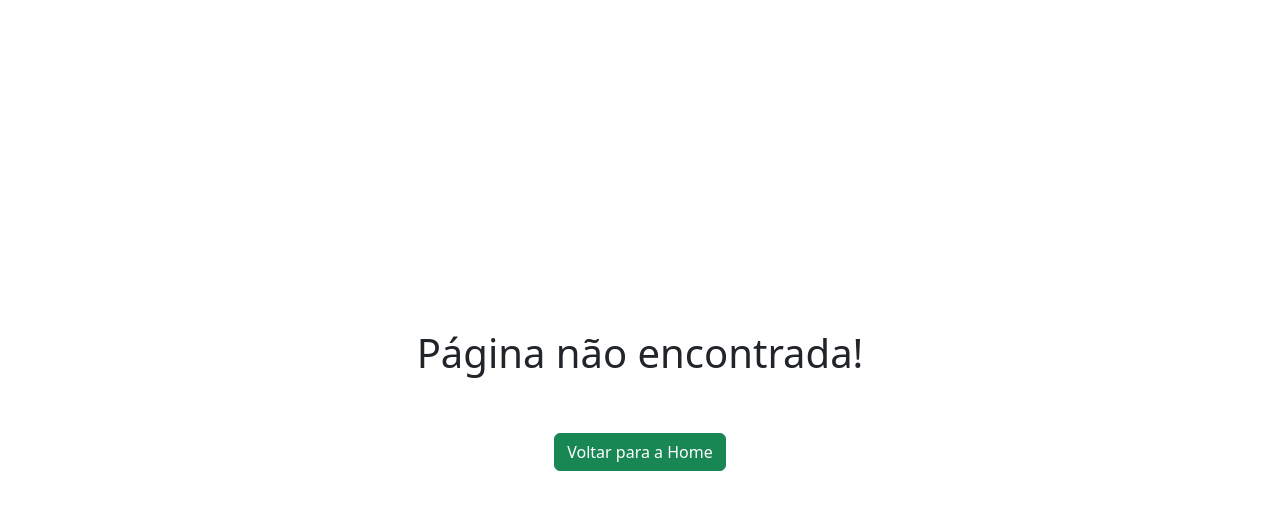
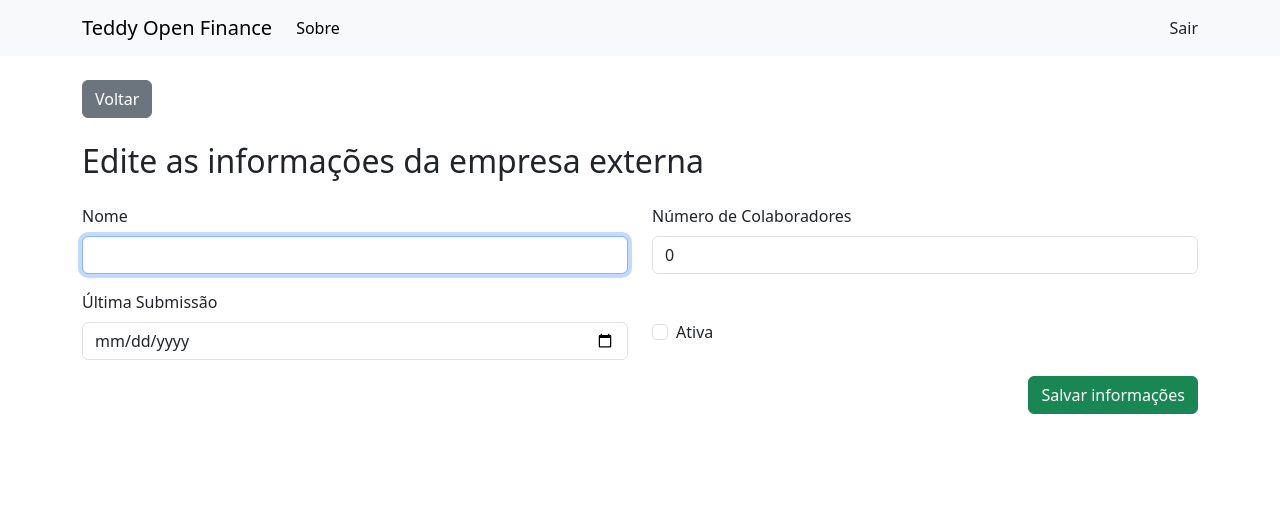
Before and after one commit to zehguilherme/desafio-nexmuv, a React (Vite) app in the folder web/: page /empresa-externa/1 in a window 1280 px wide. Shown: the top 510 px of the page. Built offline with nearby package versions, Linux system fonts and the light colour scheme; no server answers.

Commit message:
Adição da página de edição de uma empresa externa

```diff
--- a/web/src/main.tsx
+++ b/web/src/main.tsx
@@ -7,6 +7,7 @@ import { Login } from "./pages/Login.tsx";
 import { Home } from "./pages/Home.tsx";
 import { PartnerRegister } from "./pages/PartnerRegister.tsx";
 import { ExternalCompanyRegister } from "./pages/ExternalCompanyRegister.tsx";
+import { ExternalCompanyEdit } from "./pages/ExternalCompanyEdit.tsx";
 import { About } from "./pages/About.tsx";
 import { NotFound } from "./pages/NotFound.tsx";
 
@@ -34,6 +35,10 @@ const router = createBrowserRouter([
     element: <ExternalCompanyRegister />,
   },
   {
+    path: "/empresa-externa/:externalCompanyId",
+    element: <ExternalCompanyEdit />,
+  },
+  {
     path: "*",
     element: <NotFound />,
   },
--- /dev/null
+++ b/web/src/pages/ExternalCompanyEdit.tsx
@@ -0,0 +1,231 @@
+import { Button, Col, Container, Form, Row, Stack } from "react-bootstrap";
+import { Link, useNavigate, useParams } from "react-router-dom";
+import * as formik from "formik";
+import * as yup from "yup";
+import { toast } from "react-toastify";
+
+import { Header } from "../components/Header";
+import { ExternalCompanyProps } from "../schemas/ExternalCompanyProps";
+import { useEffect, useState } from "react";
+
+export function ExternalCompanyEdit() {
+  const [externalCompanyInformation, setExternalCompanyInformation] = useState<
+    Omit<ExternalCompanyProps, "id">
+  >({
+    createdAt: "",
+    companyName: "",
+    collaboratorsCount: 0,
+    isActive: false,
+    lastSubmit: "",
+  });
+
+  const navigate = useNavigate();
+
+  const { externalCompanyId } = useParams();
+
+  console.log(externalCompanyId);
+
+  function externalCompanyNotUpdated() {
+    return toast(`Erro ao editar as informações da empresa externa!`, {
+      type: "error",
+    });
+  }
+
+  function externalCompanyUpdatedSuccessfully() {
+    return toast(
+      `As informações da empresa externa foram atualizadas com sucesso!`,
+      {
+        type: "success",
+      }
+    );
+  }
+
+  async function fetchExternalCompany(externalCompanyId: string) {
+    const response = await fetch(
+      `${import.meta.env.VITE_EXTERNAL_COMPANIES_API_URL}/${externalCompanyId}`,
+      {
+        method: "GET",
+        headers: {
+          "Content-Type": "application/json",
+        },
+      }
+    );
+
+    const externalCompany: ExternalCompanyProps = await response.json();
+
+    setExternalCompanyInformation(externalCompany);
+  }
+
+  const { Formik } = formik;
+
+  const ExternalCompanyYupSchema = yup.object().shape({
+    companyName: yup.string().required("O campo é obrigatório!"),
+    collaboratorsCount: yup.number().required("O campo é obrigatório!"),
+    isActive: yup.boolean(),
+    lastSubmit: yup.string().required("O campo é obrigatório!"),
+  });
+
+  useEffect(() => {
+    fetchExternalCompany(
+      externalCompanyId !== undefined ? externalCompanyId : ""
+    );
+  }, []);
+
+  return (
+    <>
+      <Header />
+
+      <Container as={"main"} className="py-4">
+        <Link to={"/"} className="btn btn-secondary mb-4">
+          Voltar
+        </Link>
+
+        <h1 className="h2 mb-4">Edite as informações da empresa externa</h1>
+
+        <Formik
+          initialValues={{
+            companyName: externalCompanyInformation.companyName,
+            collaboratorsCount: externalCompanyInformation.collaboratorsCount,
+            isActive: externalCompanyInformation.isActive,
+            lastSubmit: externalCompanyInformation.lastSubmit,
+          }}
+          validationSchema={ExternalCompanyYupSchema}
+          enableReinitialize={true}
+          onSubmit={async (values, { resetForm }) => {
+            try {
+              const externalCompanyData: Omit<
+                ExternalCompanyProps,
+                "id" | "createdAt"
+              > = {
+                companyName: values.companyName,
+                collaboratorsCount: values.collaboratorsCount,
+                isActive: values.isActive,
+                lastSubmit: values.lastSubmit,
+              };
+
+              const response = await fetch(
+                `${
+                  import.meta.env.VITE_EXTERNAL_COMPANIES_API_URL
+                }/${externalCompanyId}`,
+                {
+                  method: "PUT",
+                  headers: {
+                    "Content-Type": "application/json",
+                  },
+                  body: JSON.stringify(externalCompanyData),
+                }
+              );
+
+              if (!response.ok) {
+                externalCompanyNotUpdated();
+
+                return;
+              }
+
+              externalCompanyUpdatedSuccessfully();
+
+              resetForm();
+
+              navigate("/");
+            } catch {
+              externalCompanyNotUpdated();
+            }
+          }}
+        >
+          {({ handleSubmit, handleChange, values, errors }) => (
+            <Form noValidate onSubmit={handleSubmit}>
+              <Row>
+                <Col md={6}>
+                  <Form.Group className="mb-3" controlId="inputName">
+                    <Form.Label>Nome</Form.Label>
+
+                    <Form.Control
+                      type="text"
+                      name="name"
+                      autoFocus
+                      value={values.companyName}
+                      isInvalid={!!errors.companyName}
+                      onChange={handleChange}
+                    />
+
+                    <Form.Control.Feedback type="invalid">
+                      {errors.companyName}
+                    </Form.Control.Feedback>
+                  </Form.Group>
+                </Col>
+
+                <Col md={6}>
+                  <Form.Group
+                    className="mb-3"
+                    controlId="inputCollaboratorsCount"
+                  >
+                    <Form.Label>Número de Colaboradores</Form.Label>
+
+                    <Form.Control
+                      type="number"
+                      name="collaboratorsCount"
+                      min={0}
+                      value={values.collaboratorsCount}
+                      isInvalid={!!errors.collaboratorsCount}
+                      onChange={handleChange}
+                    />
+
+                    <Form.Control.Feedback type="invalid">
+                      {errors.collaboratorsCount}
+                    </Form.Control.Feedback>
+                  </Form.Group>
+                </Col>
+              </Row>
+
+              <Row className="align-items-center">
+                <Col md={6}>
+                  <Form.Group className="mb-3" controlId="inputLastSubmit">
+                    <Form.Label>Última Submissão</Form.Label>
+
+                    <Form.Control
+                      type="date"
+                      name="lastSubmit"
+                      value={values.lastSubmit}
+                      isInvalid={!!errors.lastSubmit}
+                      onChange={handleChange}
+                    />
+
+                    <Form.Control.Feedback type="invalid">
+                      {errors.lastSubmit}
+                    </Form.Control.Feedback>
+                  </Form.Group>
+                </Col>
+
+                <Col md={6}>
+                  <Form.Group
+                    className="mb-3 mb-md-0"
+                    controlId="inputIsActive"
+                  >
+                    <Form.Check
+                      type="checkbox"
+                      id="checkboxIsActive"
+                      name="checkboxIsActive"
+                      label="Ativa"
+                      isInvalid={!!errors.isActive}
+                      onChange={handleChange}
+                    />
+
+                    <Form.Control.Feedback type="invalid">
+                      {errors.isActive}
+                    </Form.Control.Feedback>
+                  </Form.Group>
+                </Col>
+              </Row>
+
+              <Stack direction="horizontal" className="justify-content-end">
+                <Button variant="success" type="submit">
+                  Salvar informações
+                </Button>
+              </Stack>
+            </Form>
+          )}
+        </Formik>
+      </Container>
+    </>
+  );
+}
--- a/web/src/pages/Home.tsx
+++ b/web/src/pages/Home.tsx
@@ -388,9 +388,12 @@ export function Home() {
                       </td>
 
                       <td>
-                        <Button variant="secondary" type="button">
+                        <Link
+                          className="btn btn-secondary"
+                          to={`/empresa-externa/${externalCompany.id}`}
+                        >
                           Editar
-                        </Button>
+                        </Link>
                       </td>
 
                       <td>
```
